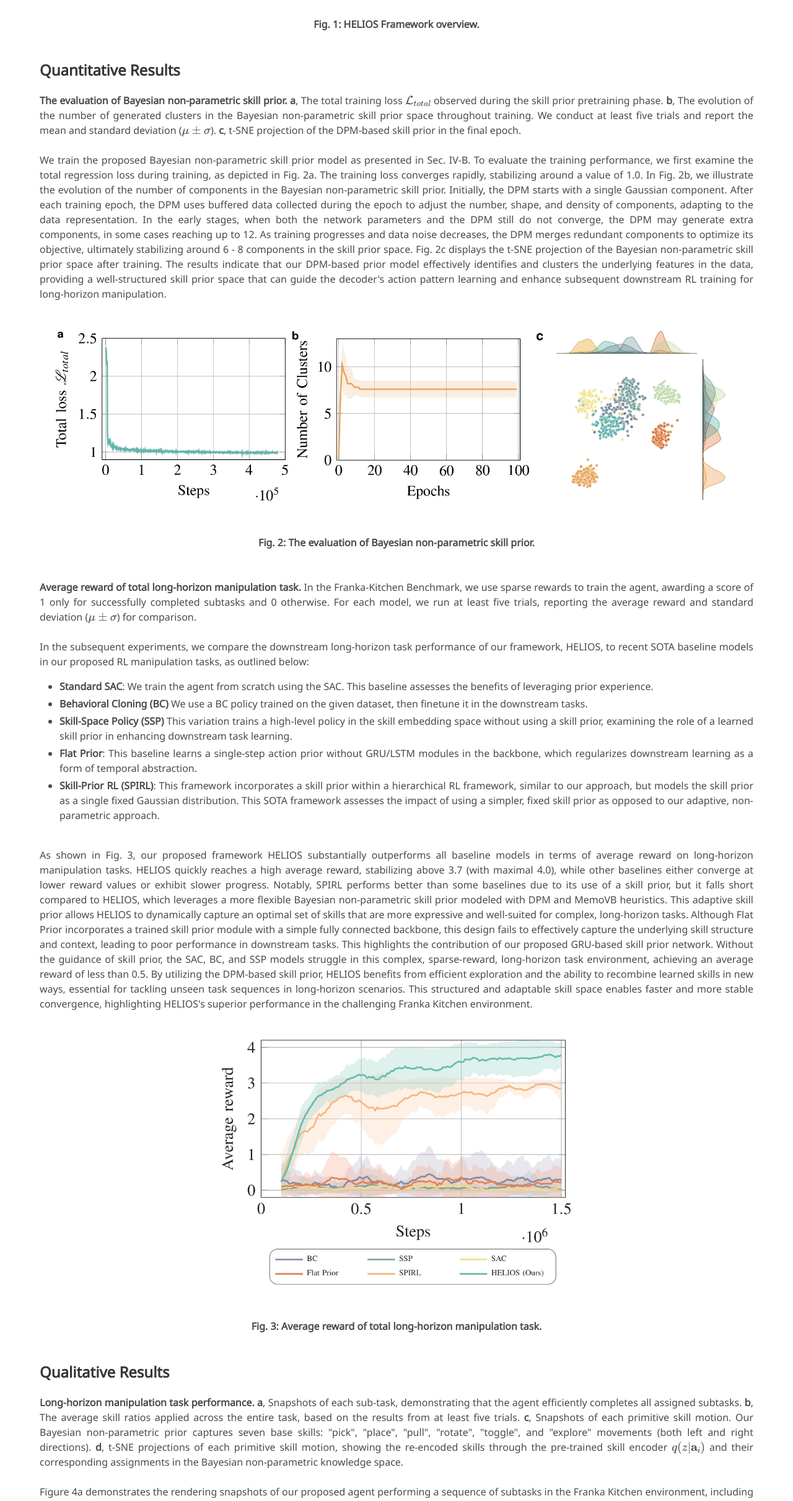
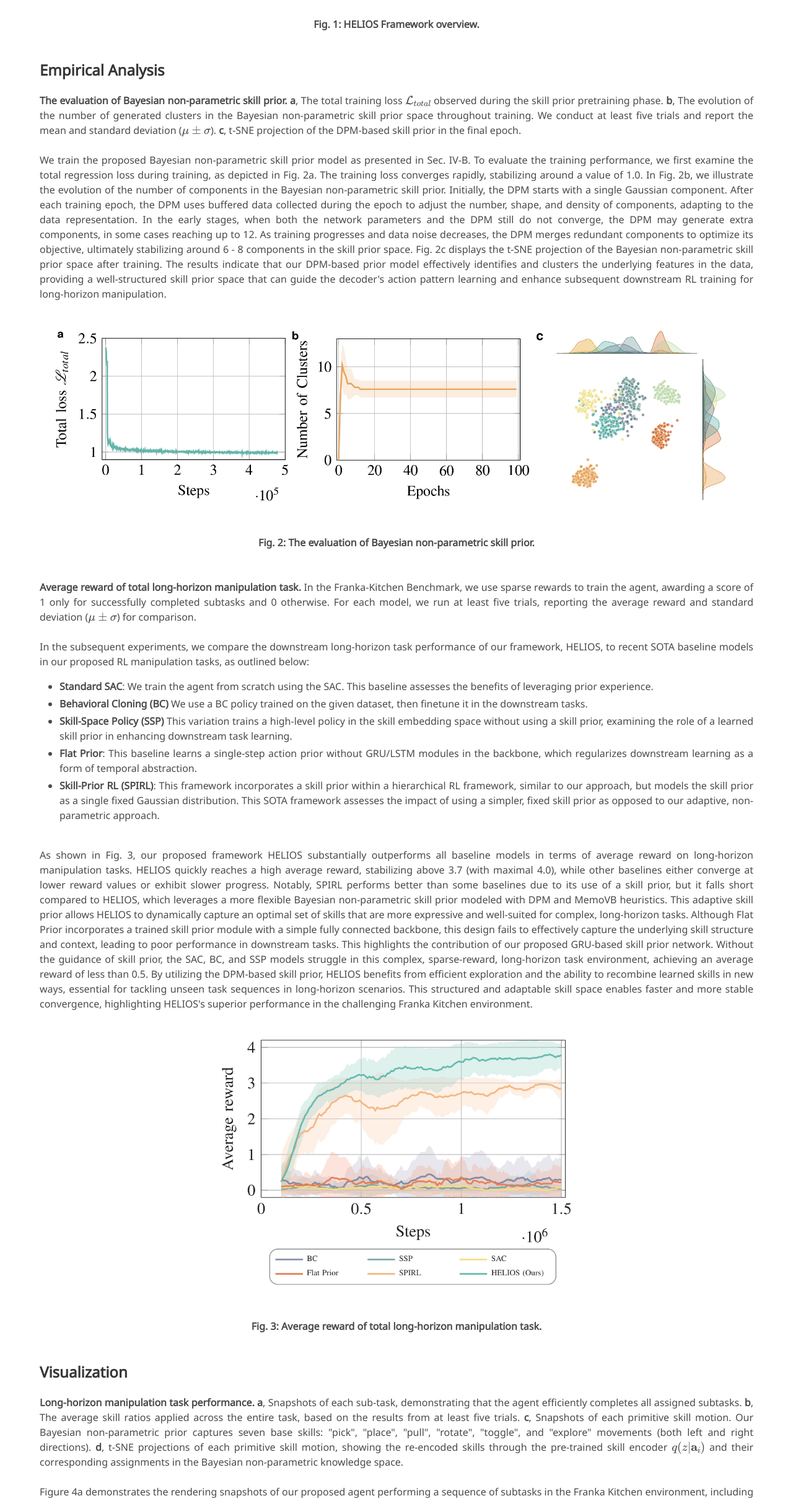
Before and after one commit to Ghiara/HELIOS, a plain HTML site: page docs/index.html in a window 1280 px wide. Shown: the part 1966-4387 px from the top of the page at 62% size. Drawn offline with nearby package versions, Linux system fonts and the light colour scheme; some icons are missing; a web font is replaced by a local one.

Commit message:
update doc

```diff
--- a/docs/index.html
+++ b/docs/index.html
@@ -223,7 +223,7 @@
 
 
 
-        <h3 class="title is-4">Quantitative Results</h3>
+        <h3 class="title is-4">Empirical Analysis</h3>
         <div class="content has-text-justified" bis_skin_checked="1">
           <p>
             <b>The evaluation of Bayesian non-parametric skill prior.</b>
@@ -292,7 +292,7 @@
 
 
 
-        <h3 class="title is-4">Qualitative Results</h3>
+        <h3 class="title is-4">Visualization</h3>
         <div class="content has-text-justified" bis_skin_checked="1">
           <p>
             <b>Long-horizon manipulation task performance.</b>
```
Also changed, not shown: 2 other files.
